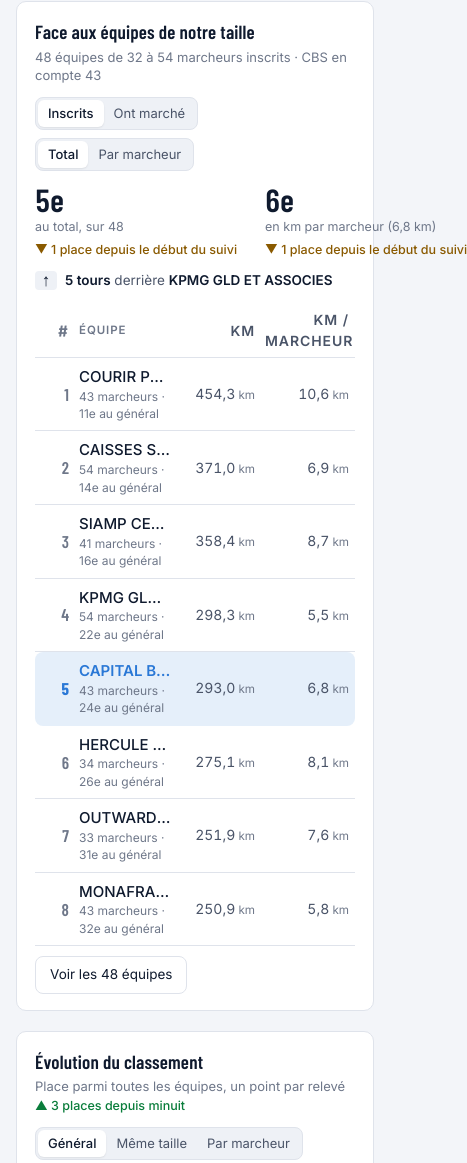
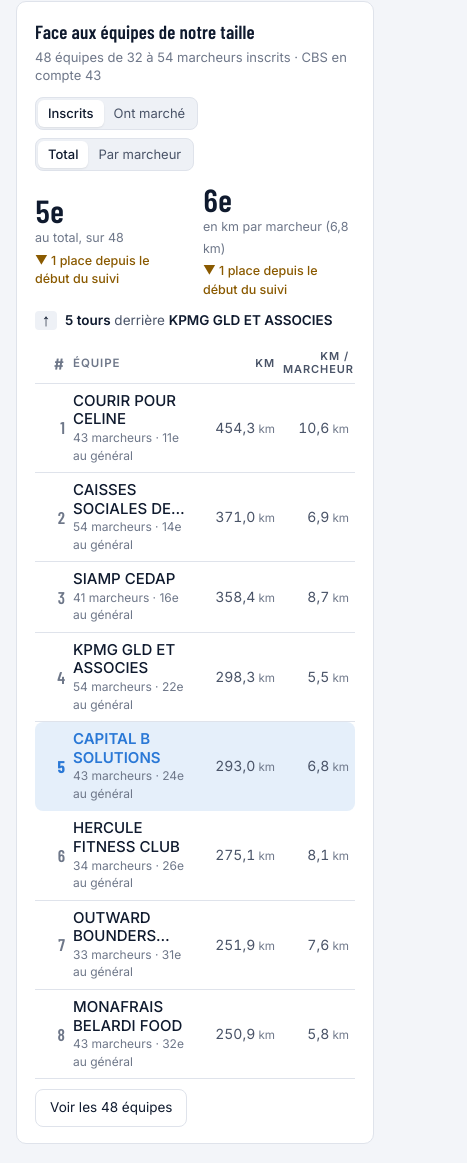
Before and after one commit to MaximeLeherle/nfl-dashboard-cbs, a website: page index.html in a window 390 px wide. Shown: the part 1246-2409 px from the top of the page, 467 px wide, since content can reach past the window. Drawn offline with nearby package versions, Linux system fonts and the light colour scheme.

Commit message:
Mobile : plus de débordement dans « équipes de notre taille »
Co-Authored-By: Claude Opus 5.5 <noreply@anthropic.com>
Claude-Session: https://claude.ai/code/session_01R4K29k8ELvCY8b47SMTFVS

```diff
--- a/index.html
+++ b/index.html
@@ -124,7 +124,8 @@ main .wrap{display:flex;flex-direction:column;gap:20px;padding-block:22px 40px}
 .move{display:inline-block;font-size:12.5px;font-weight:500;color:var(--ink-3);white-space:nowrap}
 .move.up{color:var(--good)}
 .move.down{color:var(--warn)}
-.peer-sum .move{display:block;margin-top:4px}
+.peer-sum .move{display:block;margin-top:4px;white-space:normal}
+.peer-sum>div{min-width:0}
 .rankline .move{margin-left:4px}
 .goal{display:flex;flex-direction:column;gap:8px}
 .segs{display:flex;gap:8px;flex-wrap:wrap}
@@ -248,9 +249,11 @@ footer b{color:var(--ink-2);font-weight:600}
   .row{grid-template-columns:28px 26px minmax(0,1fr) 64px 92px}
   .row .bar,.row .r.gen,.row .r.tours{display:none}
   .row .km .lt{display:block}
-  .peer-sum{grid-template-columns:auto auto}
+  .peer-sum{grid-template-columns:repeat(2,minmax(0,1fr));gap:12px 16px}
   .peer-sum .gap{grid-column:1/-1}
-  .prow{grid-template-columns:28px minmax(0,1fr) 74px 84px}
+  .prow{grid-template-columns:24px minmax(0,1fr) 72px 66px;gap:8px}
+  .prow .n{white-space:normal;display:-webkit-box;-webkit-line-clamp:2;-webkit-box-orient:vertical;line-height:1.25}
+  .prow.head .r{font-size:11px;line-height:1.2}
   .prow .r.tours{display:none}
   .pick{flex-basis:100%;margin-left:0}
 }
```
